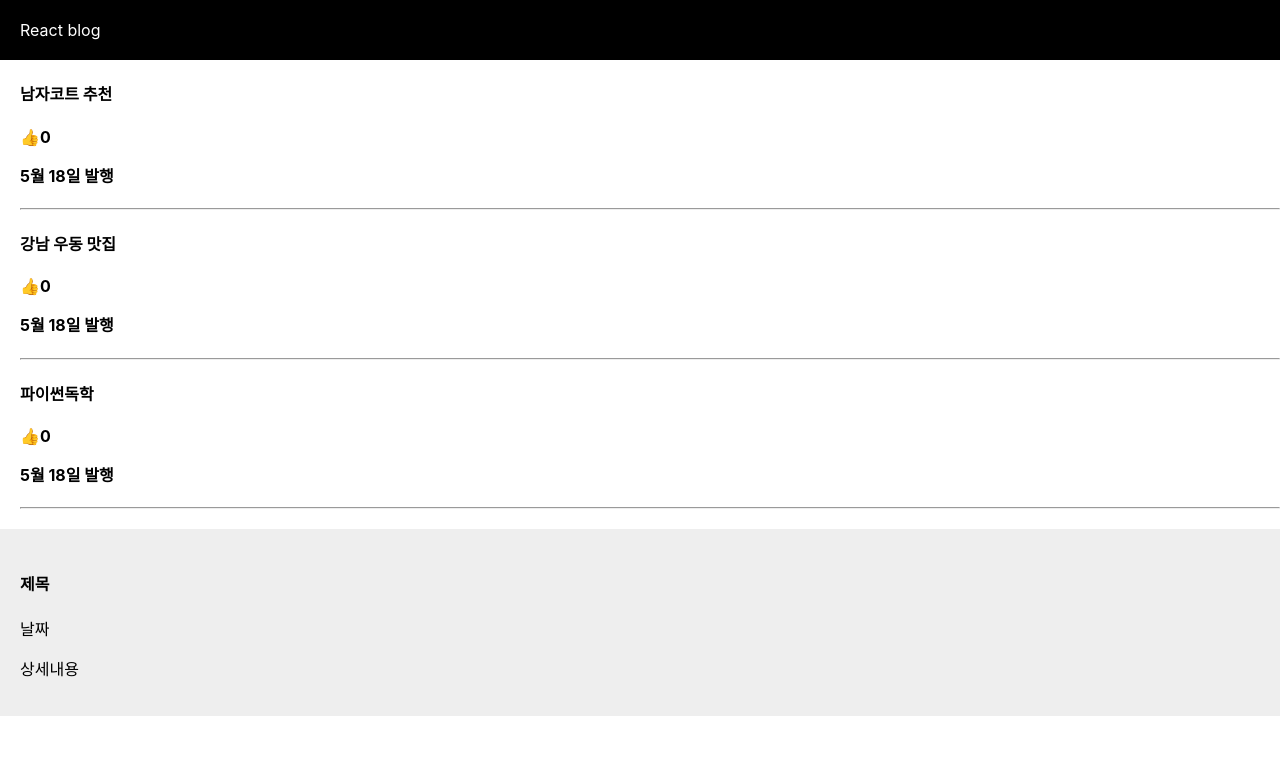
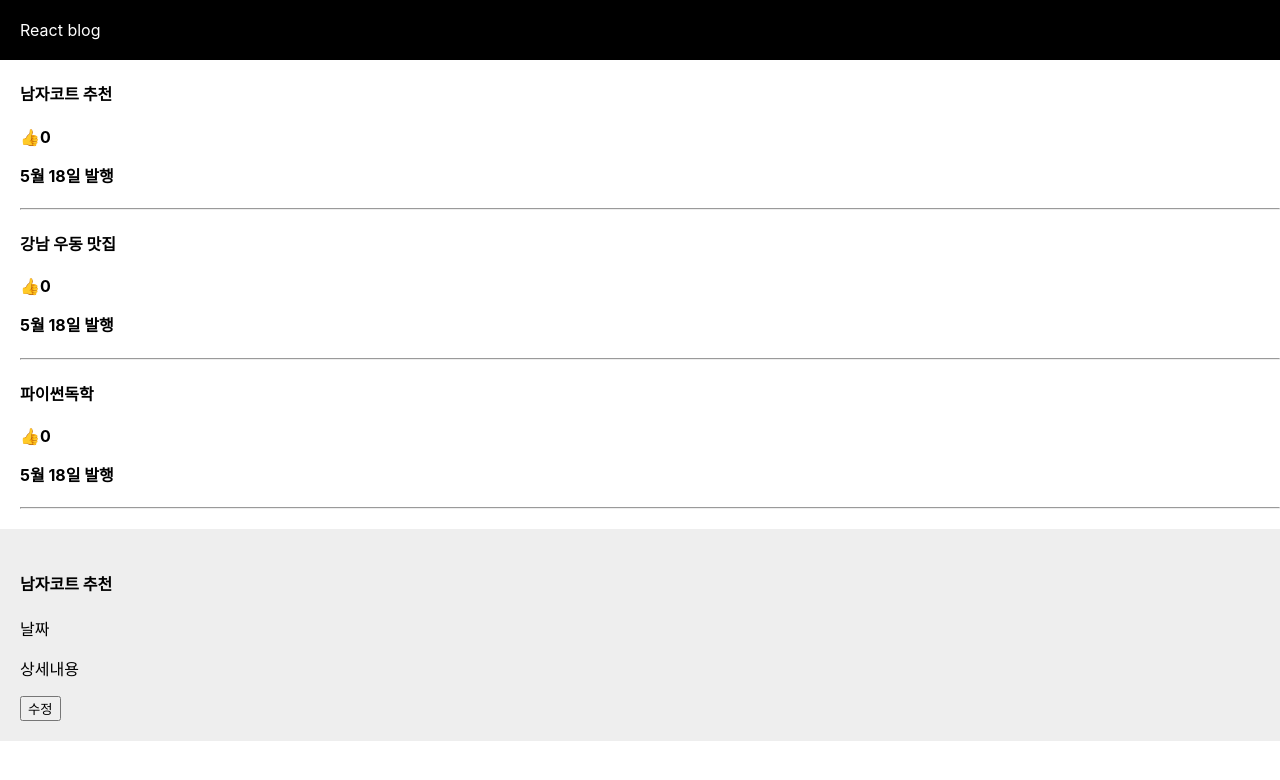
Before and after one commit to kknyapple/codingapple_blog, a React (Create React App) app: page / in a window 1280 px wide. Both pictures are taken after a click on the element "남자코트 추천". Shown: the top 780 px of the page. Built offline with nearby package versions, Linux system fonts and the light colour scheme.

Commit message:
props 수정버튼

```diff
--- a/src/App.js
+++ b/src/App.jsx
@@ -45,19 +45,29 @@ function App() {
           </div>
         );
       })}
-
-      {modal === true ? <Modal></Modal> : null}
+      {modal === true ? (
+        <Modal title={title} setTitle={setTitle}></Modal>
+      ) : null}
     </div>
   );
 }
 
-const Modal = () => {
+const Modal = (props) => {
   return (
     <>
       <div className="modal">
-        <h4>제목</h4>
+        <h4>{props.title[0]}</h4>
         <p>날짜</p>
         <p>상세내용</p>
+        <button
+          onClick={() => {
+            let copy = [...props.title];
+            copy[0] = "여자코트 추천";
+            props.setTitle(copy);
+          }}
+        >
+          수정
+        </button>
       </div>
     </>
   );
```
Also changed, not shown: 1 other file (tests, documents, lock files or other folders).
